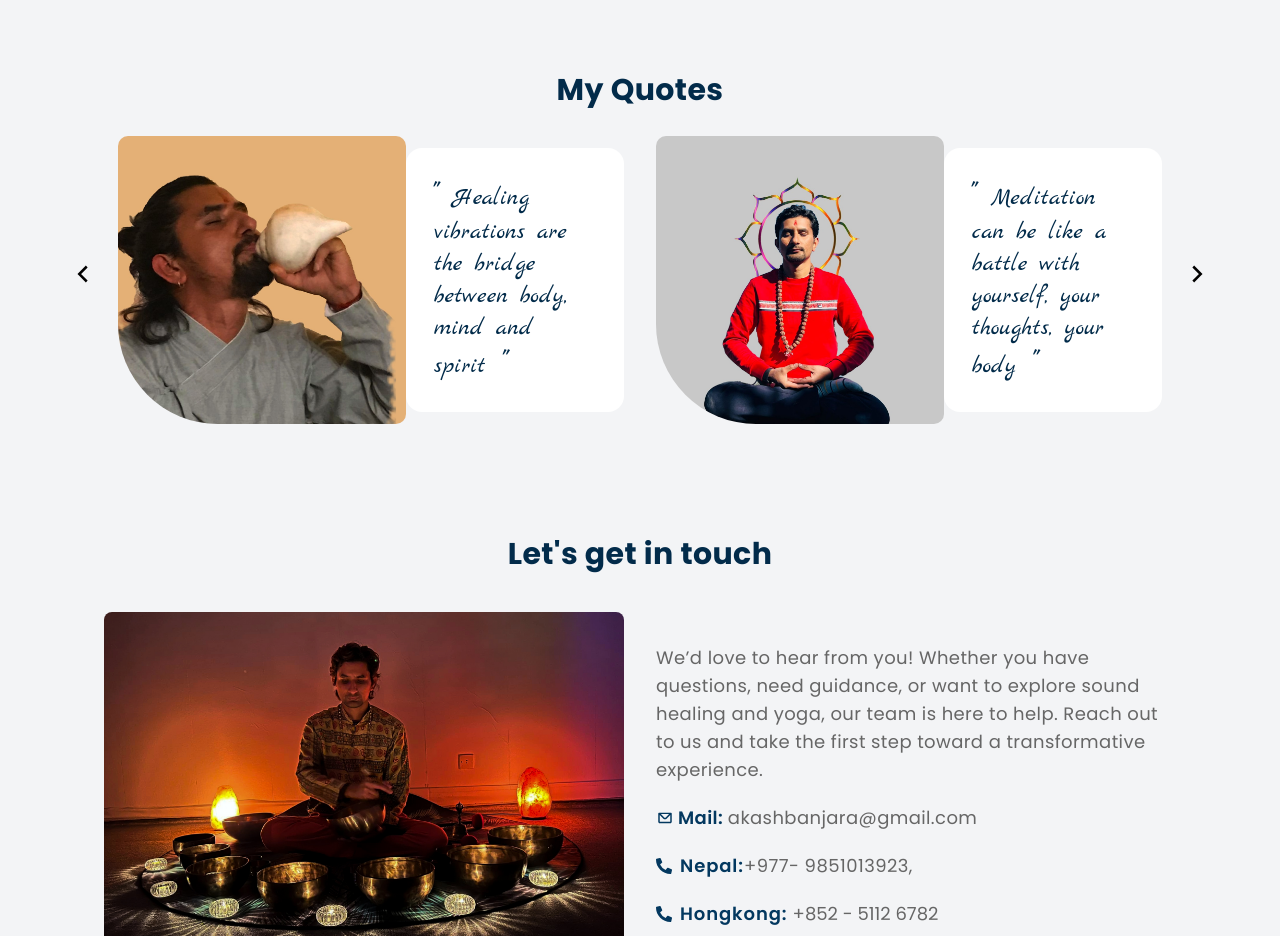
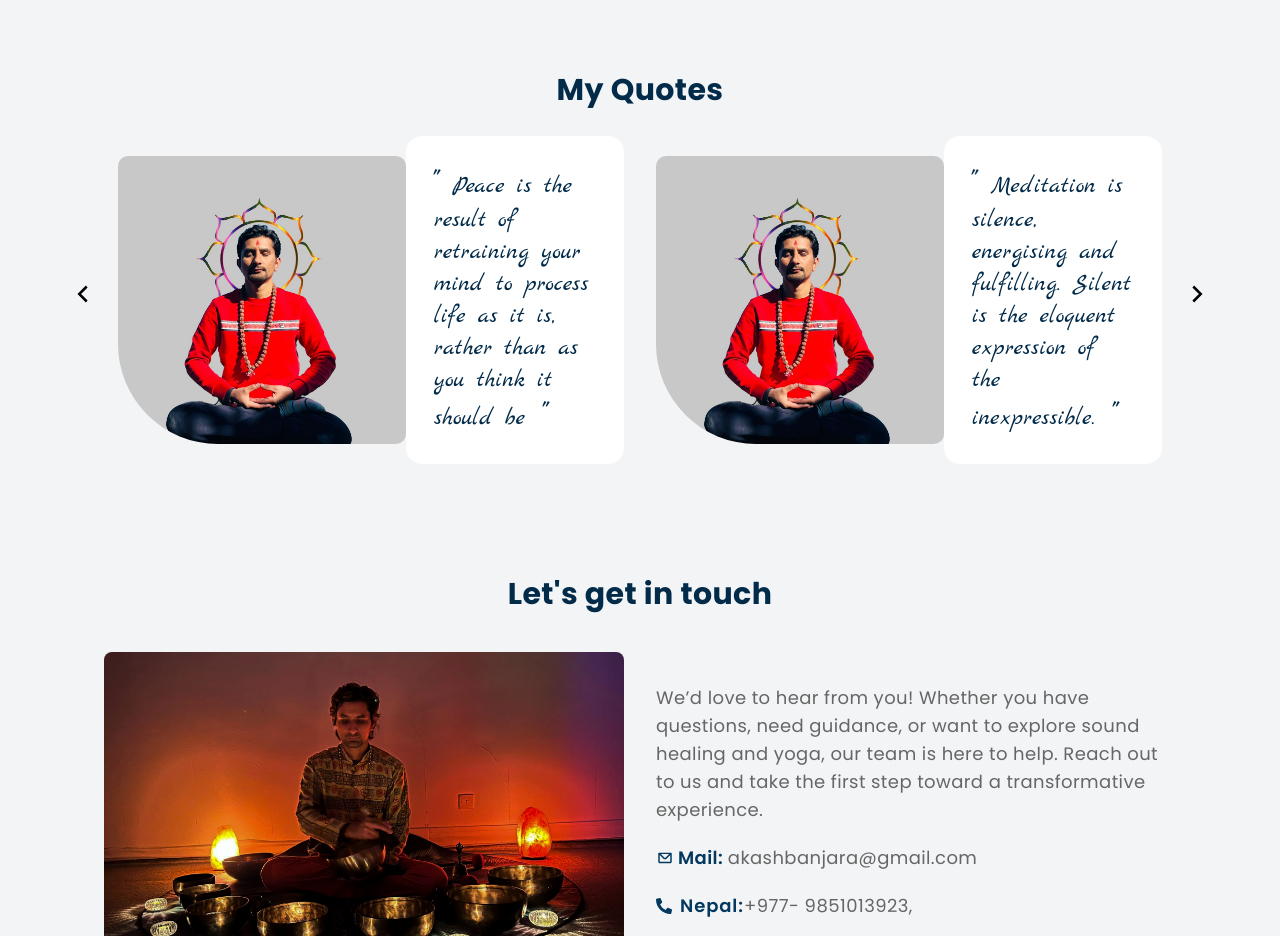
Before and after one commit to shashankapoudel/master-akash-portfolio, a React (Vite) app: page /about in a window 1280 px wide. Shown: the part 3280-4216 px from the top of the page. Built offline with nearby package versions, Linux system fonts and the light colour scheme.

Commit message:
latest changes

```diff
--- a/src/components/Quotes.jsx
+++ b/src/components/Quotes.jsx
@@ -8,13 +8,26 @@ const Quotes = () => {
             image: '/Images/Quotes/Quote2.jpg',
             text: 'Meditation can be like a battle with yourself, your thoughts, your body',
         },
-        // {
-        //     image: '/Images/Quotes/Quote1.jpg',
-        //     text: 'Singing Bowl is a medicine for thousands of diseases',
-        // },
+        {
+            image: '/Images/Quotes/Quote2.jpg',
+            text: 'Peace is the result of retraining your mind to process life as it is, rather than as you think it should be',
+        },
+        {
+            image: '/Images/Quotes/Quote2.jpg',
+            text: 'Meditation is silence, energising and fulfilling. Silent is the eloquent expression of the inexpressible.',
+        },
+        {
+            image: '/Images/Quotes/Quote2.jpg',
+            text: 'Happiness comes, not by helplessly wishing for it, but by dreaming, thinking and living it in all circumstances.',
+        },
+
         {
             image: '/Images/Quotes/Quote3.jpg',
             text: 'Healing vibrations are the bridge between body, mind and spirit',
+        },
+        {
+            image: '/Images/Quotes/Quote3.jpg',
+            text: 'Open the portals of calmness and you will find the bright sun of joy within yourself.',
         },
     ];
 
--- a/src/pages/homePage.jsx
+++ b/src/pages/homePage.jsx
@@ -10,8 +10,8 @@ import StatsCounter from '../components/StatsCounter';
 
 const Home = () => {
     const images = [
+        '/Images/home1.jpeg',
         '/Images/homePhoto.jpg',
-        '/Images/services.jpg',
     ];
 
     const [currentImageIndex, setCurrentImageIndex] = useState(0);
@@ -40,17 +40,18 @@ const Home = () => {
     };
 
     return (
-        <div className='m-2 md:m-5 lg:m-6'>
-            <div className="flex flex-col lg:flex-row md:flex-col justify-between p-4 gap-4 shadow-lg">
+        <div className='p-2 md:p-5 lg:p-6'>
 
-                <div className="flex flex-col items-center justify-center w-full lg:w-1/2 order-none lg:order-1 p-0 lg:p-6 ">
+            <div className="flex flex-col lg:flex-row md:flex-col justify-between gap-4 shadow-lg p-2">
+
+                <div className="flex flex-col items-center justify-center w-full lg:w-1/2 order-none lg:order-1 p-4 ">
 
                     <div className="w-full">
 
                         <img
                             src={images[currentImageIndex]}
                             alt={`HomePage photo ${currentImageIndex + 1}`}
-                            className=" w-full h-auto object-contain px-0 lg:px-6 md:px-4"
+                            className=" w-full h-[250px] md:h-[500px] object-contain px-0 lg:px-6 md:px-4"
                             loading="lazy"
                         />
 
--- a/src/pages/testimonials.jsx
+++ b/src/pages/testimonials.jsx
@@ -8,96 +8,115 @@ const Testimonials = () => {
 
     const navigate = useNavigate()
     const testimonials = [
+
         {
             name: "Tawny Cheung",
             text: "The most useful part of the workshop for sure is I feel like reborn. I feel my positive energy has increased after the workshop and this is really a significant milestone in my life. I am sure I will keep practice and practice of what I have learnt in workshop since I feel really good and I can do the healing for my family. Master and Catherine, really thank you for guiding me the way to positive energy!!!",
             image: "/Images/user1.jpg"
         },
+
         {
             name: "June Paris",
             text: "A very good experience in singing bowls learning，they will also organize sound healing field trip, don’t miss it",
             image: "/Images/user2.jpg"
         },
+
         {
             name: "Peggy Valdes",
             text: "After completing both the beginners and advanced singing bowl classes, I highly recommend for anyone ready to feel the power of sound.Feeling the vibrations travel up my body and settle deeply within was amazing. Thanks for Master Akash and Catherine guiding us through all the music instruments. 🙏🙏🙏Namaste",
             image: "/Images/user3.jpg"
         },
+
         {
             name: "Wendy Lee",
             text: "What a experience and great learning from Master Akash Banjara. So Happy to become his student. Not only to learn the skill of singing bowl sound healing to heal ourself and others but also how to become a human with kindness and empathy to ourself and others🙏🏻❤️ I graduated 5 years already and the Master and Catherine always organise activity for students stay connect and grow! ❤️",
             image: "/Images/user4.jpg"
         },
+
         {
             name: "Noel Wong",
             text: "I recently took sound healing courses (both beginner and advanced) with singing bowls led by Master Akash Banjara from Nepal, and it was a fantastic experience. His professionalism and deep knowledge of sound therapy, rooted in his Nepalese musical heritage, made the course truly enriching. Akash’s teaching style is clear and engaging, blending traditional techniques with practical applications. The hands-on practice with singing bowls was transformative, helping me understand chakra balancing and vibrational healing. I highly recommend his courses to anyone seeking a professional and authentic sound healing journey.",
             image: "/Images/user5.jpg"
         },
+
         {
             name: "Yik Chin Chan",
             text: "Master Akash, the teacher of Sound Healing HK's beginner course, has a wealth of knowledge and experience in Songpo. He selflessly teaches us all the knowledge. He is not afraid of your knowledge, but most afraid that you can't learn it well.The course is really rich.It is really tight to learn in two days.Thank you 🙏🏻Master Akash for teaching.Thank you 🙏🏻cathrine for helping.I went to register for courses in other places before because I was poor and greedy.I didn't know that the gain was not worth the loss, and I wasted a lot of money.I am really grateful to Master Akash for his selfless teaching🙏🏻🙏🏻🙏🏻",
             image: "/Images/user6.jpg"
         },
+
         {
             name: "Ko Hukjiop",
             text: "Master Akash is really professional. His courses start from the basics and progress to the advanced. He reminds us every day that if we want to help others heal, we must first help ourselves before we can help others. This one. The course is really rich and the teaching is very attentive. The place is small but comfortable. It can also be given to students for free practice, which is great. Worth recommending.",
             image: "/Images/user6.jpg"
         },
+
         {
             name: "Rita Wong",
             text: "The one-on-one sound therapy session at Sound Healing HK made me feel calm and deeply relaxed. Master Akash cleared the blockages in my chakras and balanced my body energy. At the end of the session, I felt relaxed and calm. 🙏🏻",
             image: "/Images/user6.jpg"
         },
+
         {
             name: "Mon Ng",
             text: "The location is convenient, the environment is clean and comfortable, the master teaches attentively and answers students' questions. It is a very comprehensive class that is not an ordinary singing bowl class, meditation, cleansing inner breathing method",
             image: "/Images/user6.jpg"
         },
+
         {
             name: " grace yeung",
             text: "I saw a Nepalese instructor giving a class online, so I became interested. However, due to my limited English skills, I was afraid that I wouldn’t understand anything before the class. Fortunately, instructor Catherine was there to translate, and the course content was not mainly based on theory, but explained a variety of healing methods, so that we could learn more and apply more.",
             image: "/Images/user6.jpg"
         },
+
         {
             name: "Denise Thomson",
             text: "Great place to buy quality singing bowls and other sound healing items. Master Akash and Catherine were very knowledgeable and didn’t push the sale which made the shopping experience enjoyable since there is so much hard selling in HK.",
             image: "/Images/user6.jpg"
         },
+
         {
             name: "June Paris",
             text: "A very good experience in singing bowls learning，they will also organize sound healing field trip, don’t miss it",
             image: "/Images/user6.jpg"
         },
+
         {
             name: "Ellie Ta",
             text: "Highly recommended! I bought a singing bowl set. They were very patient for me to explain the set and how each ones are different.",
             image: "/Images/user6.jpg"
         },
+
         {
             name: "Jason Ta",
             text: "Great real singing bowls, it's really hard to find 7 metal bowls here and the Master is from Nepal",
             image: "/Images/user6.jpg"
         },
+
         {
             name: "Katie Lo",
             text: "Good quality of singing bowls!",
             image: "/Images/user6.jpg"
         },
+
         {
             name: "Anita Chan",
             text: "Professional and good trainer",
             image: "/Images/user6.jpg"
         },
+
         {
             name: "lii edith",
             text: "Teacher Catherine's teaching is easy to understand and learn. Their selfless teaching touched my heart. I am grateful to have met the teacher.",
             image: "/Images/user6.jpg"
         },
+
         {
             name: "Anke Tang",
             text: "Very good, Angel Bowl ",
             image: "/Images/user6.jpg"
         },
+
         {
             name: "Wayne Hui",
             text: "Very attentive teacher",
@@ -110,7 +129,7 @@ const Testimonials = () => {
         visible: {
             opacity: 1,
             transition: {
-                staggerChildren: 0.3, // Stagger animation for cards
+                staggerChildren: 0.3,
             },
         },
     };
```
Also changed, not shown: public/Images/home1.jpeg (added).
